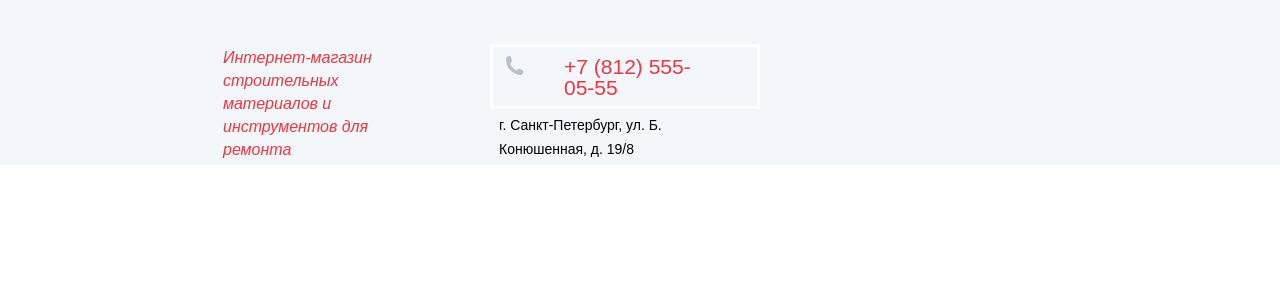
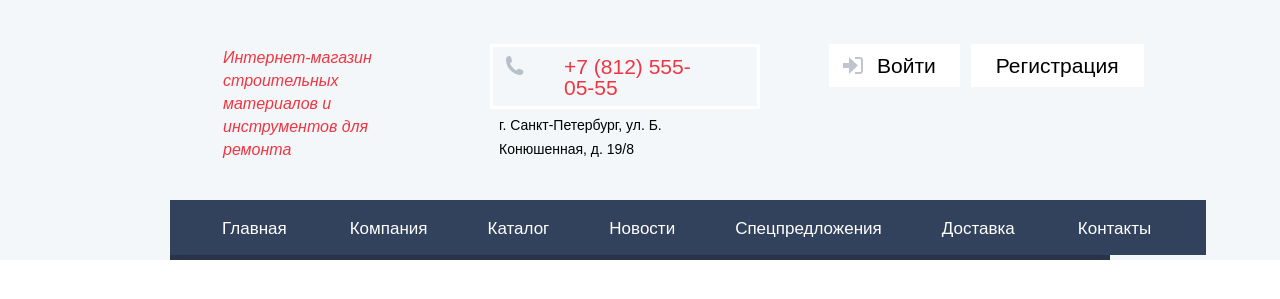
Before and after one commit to andryshan/technomart, a plain HTML site: page index.html in a window 1280 px wide. Shown: the part 63-362 px from the top of the page. Drawn offline with Linux system fonts and the light colour scheme; a web font is replaced by a local one.

Commit message:
Доделал шапку

```diff
--- a/css/style.css
+++ b/css/style.css
@@ -1,7 +1,3 @@
-a{
-	text-decoration: none;
-}
-
 img{
 	max-width: 100%;
 	height: auto;
@@ -29,6 +25,10 @@ body{
 	font-size: 14px;
 	font-weight: 400;
 	line-height: 24px;
+}
+
+a{
+	text-decoration: none;
 }
 
 .container{
@@ -264,6 +264,7 @@ body{
 	font-size: 16px;
 	font-weight: 400;
 	line-height: 23px;
+	padding-bottom: 35px;
 }
 
 .main-header-center .container{
@@ -275,6 +276,7 @@ body{
 	width: 270px;
 	display: flex;
 	flex-direction: column;
+	margin-right: 50px;
 }
 
 .header-phone{
@@ -311,6 +313,123 @@ body{
 	padding: 4px 9px;
 }
 
+.login-reg-list{
+	width: 300px;
+	margin: 0;
+	padding: 0;
+	list-style: none;
+	font-family: 'Cuprum', 'Arial', sans-serif;
+	font-size: 21px;
+	font-weight: 400;
+	line-height: 21px;
+	color: black;
+	display: flex;;
+}
+
+.login-reg-list a{
+	background-color: white;
+	color: black;
+}
+
+.login{
+	padding-left: 19px;
+	padding-right: 11px;
+}
+
+.login a{
+	display: flex;
+	padding: 11px 24px 11px 48px;
+}
+
+.login a{
+	position: relative;
+}
+
+.login a::before{
+	content: '';
+	position: absolute;
+	top: 13px;
+	left: 14px;
+	width: 20px;
+	height: 17px;
+	background-image: url('../img/icon-login.svg');
+	background-repeat: no-repeat;
+	background-position: 0 0;
+	opacity: 0.3;
+}
+
+.registration a{
+	display: flex;
+	padding: 11px 25px;
+}
+
+.login a:hover,
+.registration a:hover{
+	color: rgba(238, 54, 67, 1);
+}
+
+.login a:active,
+.registration a:active{
+	color: rgba(0, 0, 0, 0.3);
+}
+
+.login:hover a::before{
+	opacity: 1;
+}
+
+.login:active a::before{
+	opacity: 0.3;
+}
+
+.main-header-bottom{
+	background-color: #f4f7f9;
+}
+
+.main-nav{
+	font-family: 'Cuprum', 'Arial', sans-serif;
+	font-size: 17px;
+	font-weight: 400;
+	line-height: 17px;
+	color: white;
+	border-bottom: 5px solid #293449;
+	background-color: #32425c;
+}
+
+.main-nav-list{
+	padding: 0;
+	margin: 0;
+	list-style: none;
+	display: flex;
+}
+
+.main-nav-list a{
+	color: white;
+	background-color: #32425c;
+
+	display: flex;
+}
+
+.main-nav-list .first-link{
+	padding: 20px 33px 18px 52px;
+}
+
+.main-nav-list .last-link{
+	padding: 20px 55px 18px 33px;
+}
+
+.main-nav-list a{
+	padding: 20px 30px 18px 30px;
+}
+
+.main-nav-list a:hover{
+	background-color: #293449;
+}
+
+.main-nav-list a:active{
+	color: rgba(255, 255, 255, 0.5);
+}
+
+
 @media all and (-ms-high-contrast: none), (-ms-high-contrast: active){
 	.user-nav-form input{
 		color: white;
@@ -319,4 +438,8 @@ body{
 	.user-nav-form input:focus{
 		color: black;
 	}
+
+	.main-nav-list .last-link{
+		padding: 20px 52px 18px 33px;
+	}
 }
--- a/index.html
+++ b/index.html
@@ -34,8 +34,29 @@
 					<a href="tel:+78125550555" class="header-phone">+7 (812) 555-05-55</a>
 					<p class="header-adress">г. Санкт-Петербург, ул. Б. Конюшенная, д. 19/8</p>
 				</div>
+				<ul class="login-reg-list">
+					<li class="login"><a href="#">Войти</a></li>
+					<li class="registration"><a href="#">Регистрация</a></li>
+				</ul>
 			</div>
 		</div>
+
+		<div class="main-header-bottom">
+			<div class="container">
+				<nav class="main-nav">
+					<ul class="main-nav-list">
+						<li><a href="#" class="first-link">Главная</a></li>
+						<li><a href="#">Компания</a></li>
+						<li><a href="#">Каталог</a></li>
+						<li><a href="#">Новости</a></li>
+						<li><a href="#">Спецпредложения</a></li>
+						<li><a href="#">Доставка</a></li>
+						<li><a href="#" class="last-link">Контакты</a></li>
+					</ul>
+				</nav>
+			</div>
+		</div>
+
 	</header>
 </body>
 </html>
```
Also changed, not shown: img/icon-login.svg (added).
